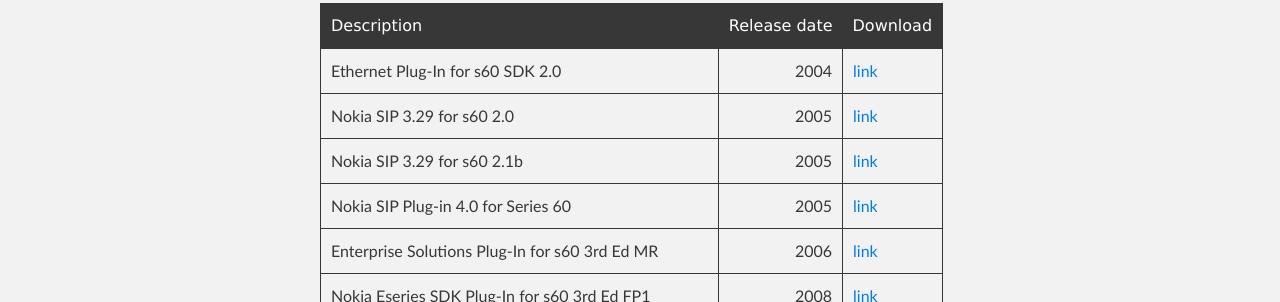
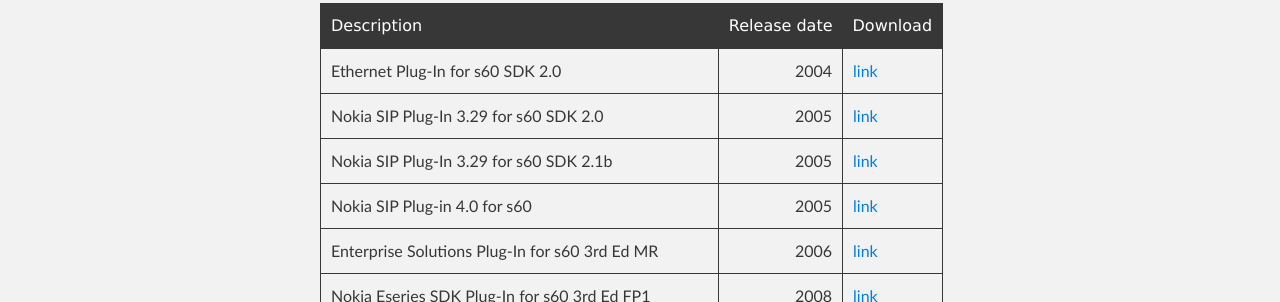
Before and after one commit to mrRosset/Symbian-Archive, a Jekyll site: the page built from SDKs-Plugins.md, in a window 1280 px wide. Shown: the part 683-985 px from the top of the page. Built offline with Jekyll 4.4.1, drawn with Linux system fonts in a browser that asks for light colours; our own code applies the rules of GitHub Pages for plain Markdown files; the repository's description, which GitHub fills in, is left out.

Commit message:
change wording

```diff
--- a/SDKs-Plugins.md
+++ b/SDKs-Plugins.md
@@ -18,9 +18,9 @@ Some of them have additional dependencies, check the readme / pdf file.
 | Description                                           | Release date  | Download |
 |-------------------------------------------------------|--------------:|----------|
 | Ethernet Plug-In for s60 SDK 2.0                      |           2004| [link](https://mega.nz/#!j49nxLQL!H8hA1mdfpsmfPuUKqw1Cr2fG3ruaXZptf5usbr_nZ8I) |
-| Nokia SIP 3.29 for s60 2.0                            |           2005| [link](https://mega.nz/#!30clSKRZ!7ewVW6VtCqHS3QF5PpXbXk-bhZ6ahmsVhKElG3zwTOs) |
-| Nokia SIP 3.29 for s60 2.1b                           |           2005| [link](https://mega.nz/#!P11W1YQK!TrIOfwEDeOCg6jLNP2AwymRD1ilZUyOdgUtdkGSItf0) |
-| Nokia SIP Plug-in 4.0 for Series 60                   |           2005| [link](https://mega.nz/#!H0FBiCRC!tXDHduc268Dj--GBcZUj5yxFPfy9j_we9tdP87-8EjE) |
+| Nokia SIP Plug-In 3.29 for s60 SDK 2.0                |           2005| [link](https://mega.nz/#!30clSKRZ!7ewVW6VtCqHS3QF5PpXbXk-bhZ6ahmsVhKElG3zwTOs) |
+| Nokia SIP Plug-In 3.29 for s60 SDK 2.1b               |           2005| [link](https://mega.nz/#!P11W1YQK!TrIOfwEDeOCg6jLNP2AwymRD1ilZUyOdgUtdkGSItf0) |
+| Nokia SIP Plug-in 4.0 for s60                         |           2005| [link](https://mega.nz/#!H0FBiCRC!tXDHduc268Dj--GBcZUj5yxFPfy9j_we9tdP87-8EjE) |
 | Enterprise Solutions Plug-In for s60 3rd Ed MR        |           2006| [link](https://mega.nz/#!fxUTjRDC!DvU2vOwP2pEf-9yHCIl4vDXzMGjU1J_4j9aDm7Vv20A) |
 | Nokia Eseries SDK Plug-In for s60 3rd Ed FP1          |           2008| [link](https://mega.nz/#!a5sBwDwQ!50s6obaKI4cPHr3nhhrut5e3_Wx2VmQC1NOv4CHmgsM) |
 | Nokia Eseries SDK Plug-in for s60 3rd Ed FP2          |           2008| [link](https://mega.nz/#!eo0VmJyI!5i9Qt_TfnVBnRZ6y8XEPoyQ5CN7e5Ohmy5RzpTr4Lw8) |
```
